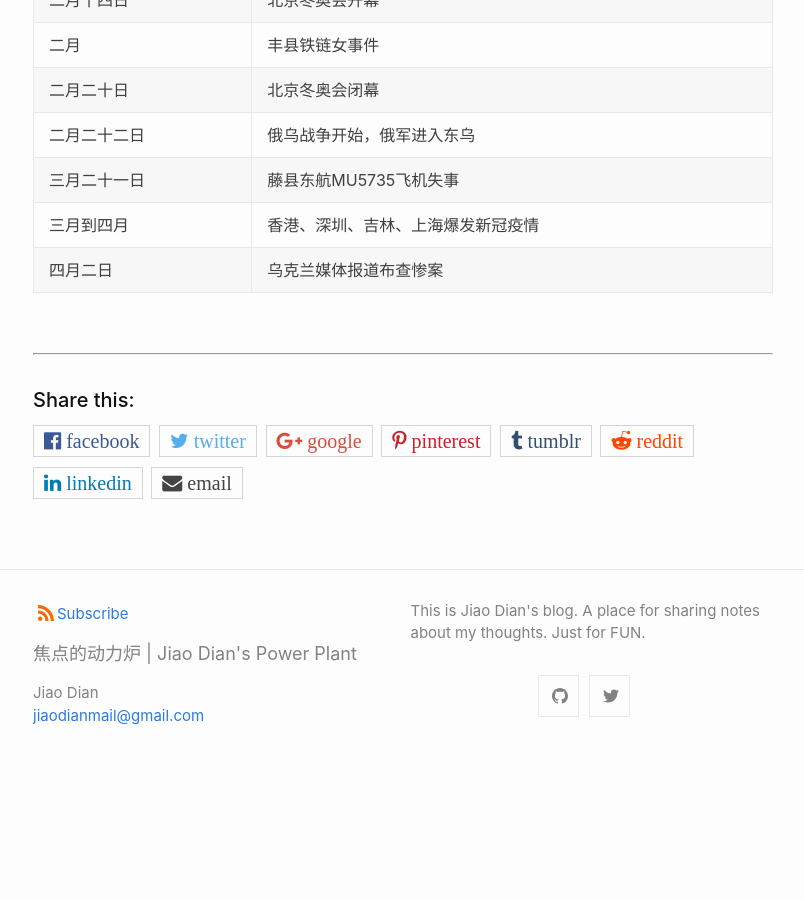
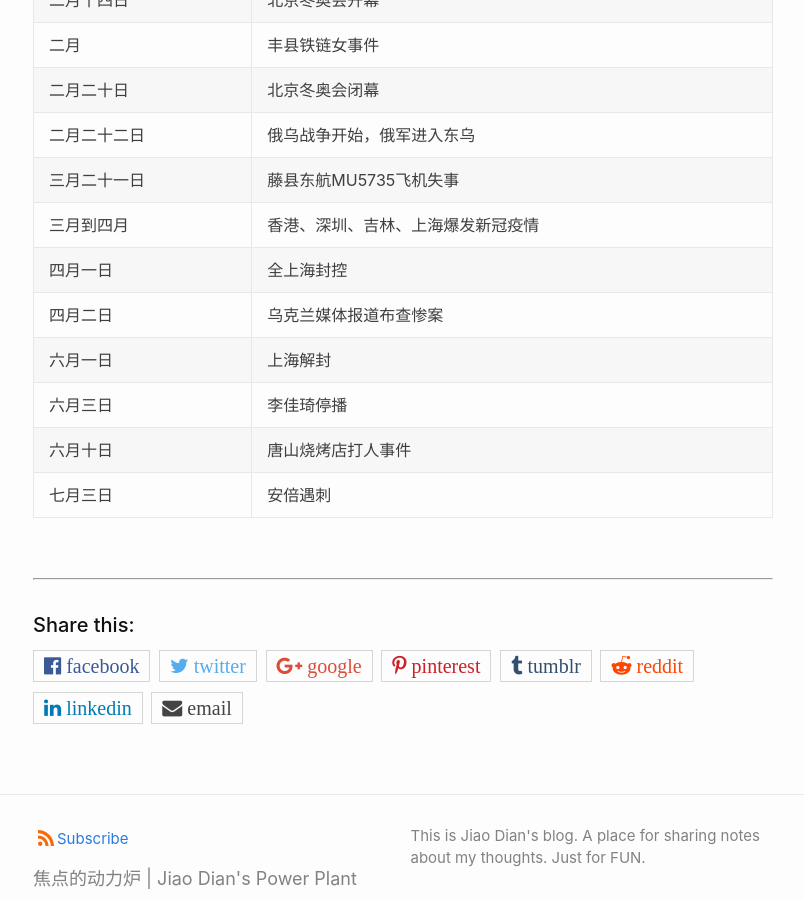
Before and after one commit to dianjiaogit/dianjiaogit.github.io, a Jekyll site: the page built from _posts/2022-04-01-2022News.md, in a window 1280 px wide and 900 px high, scrolled down 489 px. Shown: the whole window, without its empty margins (237-1041 px from the left). Built offline with Jekyll 4.4.1, drawn with Linux system fonts in a browser that asks for light colours; before the commit the page ends 1276 px from its top, so only the background shows below that.

Commit message:
Update 2022 News

```diff
--- a/_posts/2022-04-01-2022News.md
+++ b/_posts/2022-04-01-2022News.md
@@ -18,4 +18,9 @@ categories: 博客
 | 二月二十二日 | 俄乌战争开始，俄军进入东乌 |
 | 三月二十一日 | 藤县东航MU5735飞机失事 |
 | 三月到四月 | 香港、深圳、吉林、上海爆发新冠疫情 |
+| 四月一日 | 全上海封控 |
 | 四月二日 | 乌克兰媒体报道布查惨案 |
+| 六月一日 | 上海解封 |
+| 六月三日 | 李佳琦停播 |
+| 六月十日 | 唐山烧烤店打人事件 |
+| 七月三日 | 安倍遇刺 |
```
